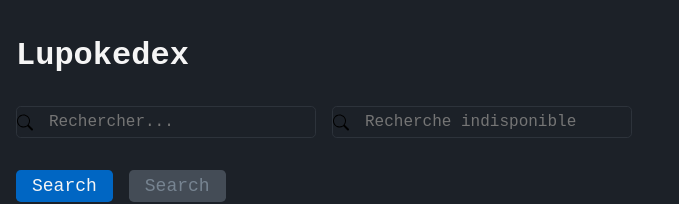
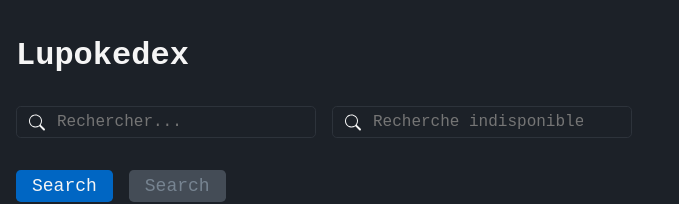
Before and after one commit to horameus/Lupokedex, a React (Vite) app: page / in a window 1280 px wide. Shown: the top 204 px of the page, without its empty margins (0-679 px from the left). Built offline with nearby package versions, Linux system fonts and the light colour scheme.

Commit message:
3_input_component: SVG mais soucis dessus

```diff
--- a/src/components/LupoSearchbar/LupoSearchbar.tsx
+++ b/src/components/LupoSearchbar/LupoSearchbar.tsx
@@ -1,19 +1,22 @@
 import { useClassNames } from '@/utils/classNames';
+import { SearchIcon } from './SearchIcon';
 import { LupoSearchbarProps } from './types';
 
 import './styles.css';
 
-export default function LupoButton({ ...props }: LupoSearchbarProps) {
+export default function LupoSearchBar({ ...props }: LupoSearchbarProps) {
     const classNames = useClassNames('LupoSearchbar', { props });
 
     return (
+        <div className={classNames}>
+            <SearchIcon></SearchIcon>
             <input
-            className={classNames}
                 disabled={props.disabled}
                 onChange={props.onChange}
                 value={props.value}
                 placeholder={props.placeholder}>
                 {props.children}
             </input>
+        </div>
     );
 }
--- /dev/null
+++ b/src/components/LupoSearchbar/SearchIcon.tsx
@@ -0,0 +1,8 @@
+export const SearchIcon = () => (
+    <svg width="16" height="17" viewBox="0 0 16 17" xmlns="http://www.w3.org/2000/svg">
+        <path
+            d="M11.7429 10.843C12.7112 9.52166 13.1449 7.88346 12.9572 6.25612C12.7695 4.62878 11.9743 3.13231 10.7307 2.0661C9.48701 0.999892 7.88665 0.442575 6.24973 0.505648C4.61282 0.568721 3.06008 1.24753 1.90217 2.40628C0.744249 3.56502 0.0665484 5.11825 0.00464653 6.75521C-0.0572553 8.39216 0.501207 9.99213 1.56831 11.235C2.6354 12.4779 4.13244 13.272 5.75992 13.4586C7.38739 13.6451 9.02528 13.2102 10.3459 12.241H10.3449C10.3742 12.281 10.4069 12.3193 10.4429 12.356L14.2929 16.206C14.4804 16.3936 14.7348 16.4991 15 16.4992C15.2653 16.4993 15.5198 16.394 15.7074 16.2065C15.895 16.019 16.0005 15.7646 16.0006 15.4993C16.0007 15.2341 15.8954 14.9796 15.7079 14.792L11.8579 10.942C11.8222 10.9058 11.7837 10.8733 11.7429 10.843ZM12.0009 6.99897C12.0009 7.72124 11.8586 8.43644 11.5822 9.10373C11.3058 9.77102 10.9007 10.3773 10.39 10.8881C9.87926 11.3988 9.27295 11.8039 8.60566 12.0803C7.93837 12.3567 7.22317 12.499 6.5009 12.499C5.77863 12.499 5.06343 12.3567 4.39614 12.0803C3.72885 11.8039 3.12253 11.3988 2.61181 10.8881C2.10109 10.3773 1.69596 9.77102 1.41956 9.10373C1.14316 8.43644 1.0009 7.72124 1.0009 6.99897C1.0009 5.54028 1.58036 4.14133 2.61181 3.10988C3.64326 2.07843 5.04221 1.49897 6.5009 1.49897C7.95959 1.49897 9.35853 2.07843 10.39 3.10988C11.4214 4.14133 12.0009 5.54028 12.0009 6.99897Z"
+            fill="currentColor"
+        />
+    </svg>
+);
--- a/src/components/LupoSearchbar/styles.css
+++ b/src/components/LupoSearchbar/styles.css
@@ -1,4 +1,7 @@
 .LupoSearchbar {
+    display: flex;
+    align-items: center;
+
     font-family: inherit;
     font-size: medium;
     font-weight: 500;
@@ -12,13 +15,23 @@
     color: var(--palette-text);
     background-color: var(--palette-background);
 
-    background: url('./magnifier.svg') no-repeat left;
-    background-size: auto;
-    padding-left: 2rem;
-
     &.LupoSearchbar--disabled {
         color: var(--palette-text-caption);
         background-color: var(--palette-disabled);
         pointer-events: none;
     }
 }
+
+.LupoSearchbar svg {
+    color: var(--palette-text);
+}
+
+.LupoSearchbar--disabled svg {
+    color: red;
+    background-color: var(--palette-disabled);
+    pointer-events: none;
+}
+
+.LupoSearchbar input {
+    all: unset;
+}
```
Also changed, not shown: src/components/LupoSearchbar/magnifier.svg (deleted). Lines whose indentation alone changed are shown as unchanged.
